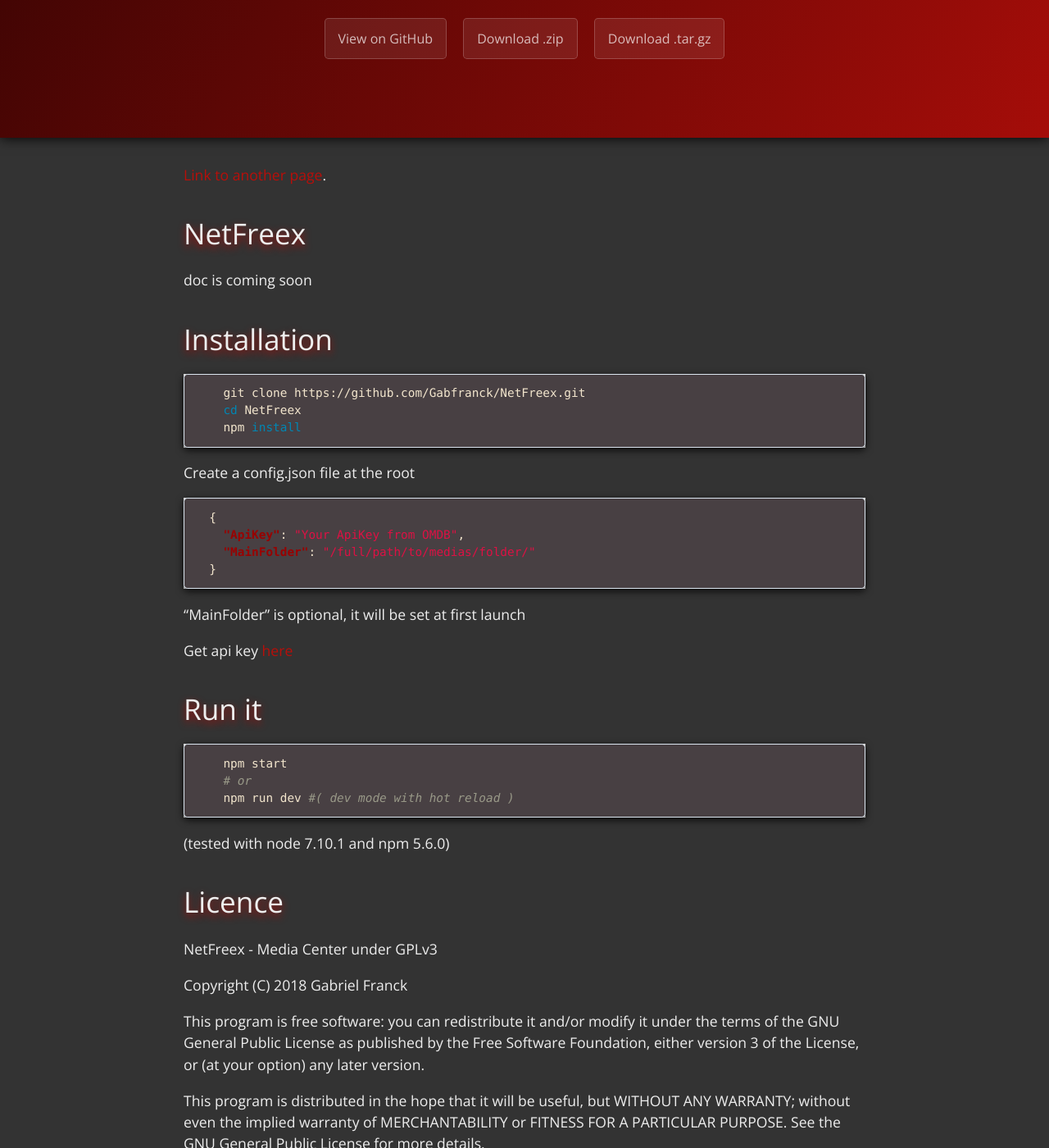
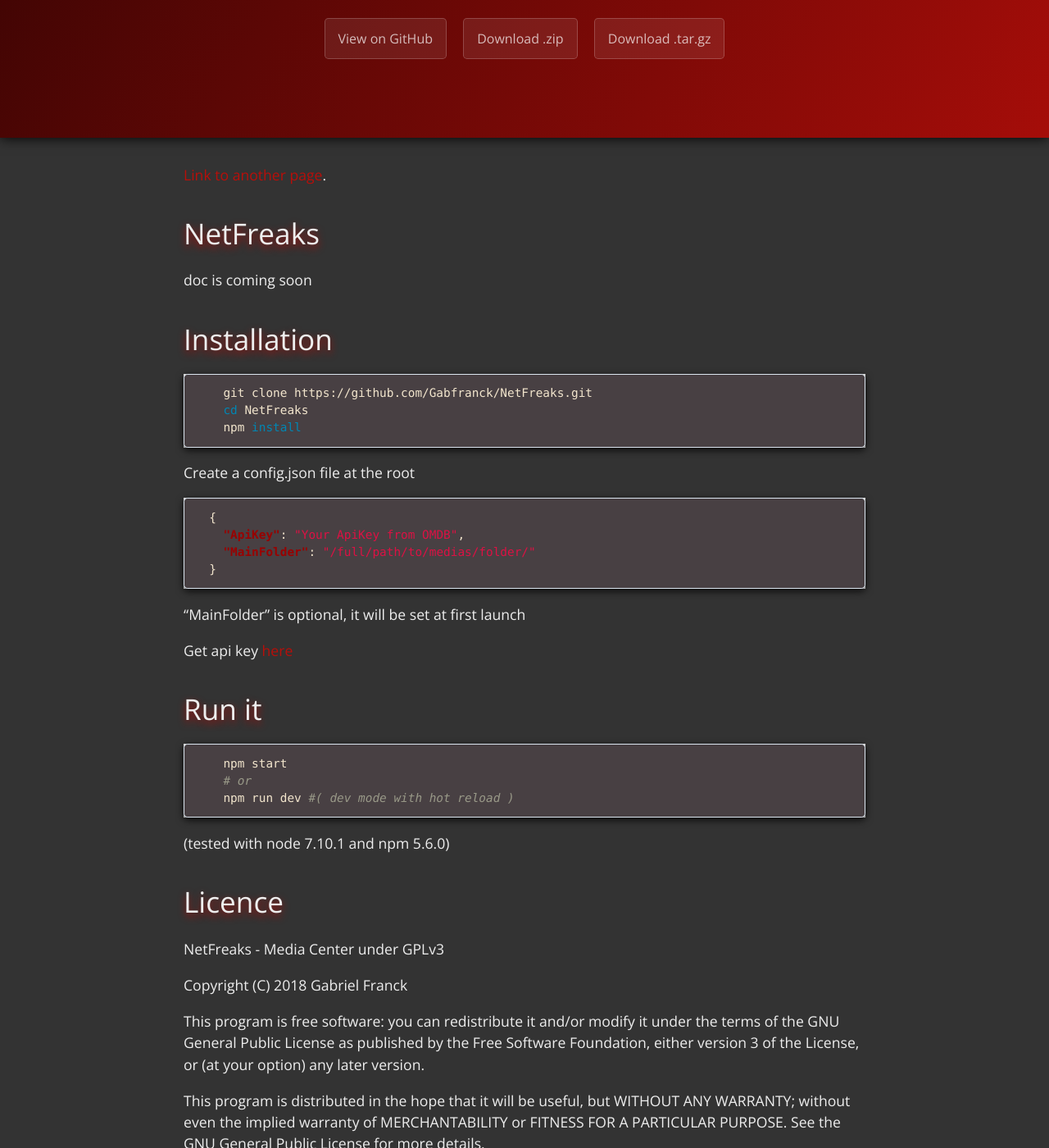
Before and after one commit to Gabfranck/NetFreaks, a Jekyll site: the page built from index.md, in a window 1280 px wide and 1400 px high, scrolled down 296 px. Shown: the whole window at 82% size. Built offline with Jekyll 4.4.1, drawn with Linux system fonts in a browser that asks for light colours.

Commit message:
change origin

````diff
--- a/_config.yml
+++ b/_config.yml
@@ -1,4 +1,4 @@
-title: NETFREEX
+title: NETFREAKS
 description: Free Media Center cross platform under GPLv3
 show_downloads: true
 google_analytics:
--- a/index.md
+++ b/index.md
@@ -5,15 +5,15 @@
 [Link to another page](another-page).
 
 
-# NetFreex
+# NetFreaks
 
 doc is coming soon
 
 # Installation
 
   ```bash
-    git clone https://github.com/Gabfranck/NetFreex.git
-    cd NetFreex
+    git clone https://github.com/Gabfranck/NetFreaks.git
+    cd NetFreaks
     npm install
   ```
 
@@ -39,7 +39,7 @@
 
 # Licence
 
-NetFreex - Media Center under GPLv3
+NetFreaks - Media Center under GPLv3
 
 Copyright (C) 2018  Gabriel Franck
 
````
Also changed, not shown: README.md.
